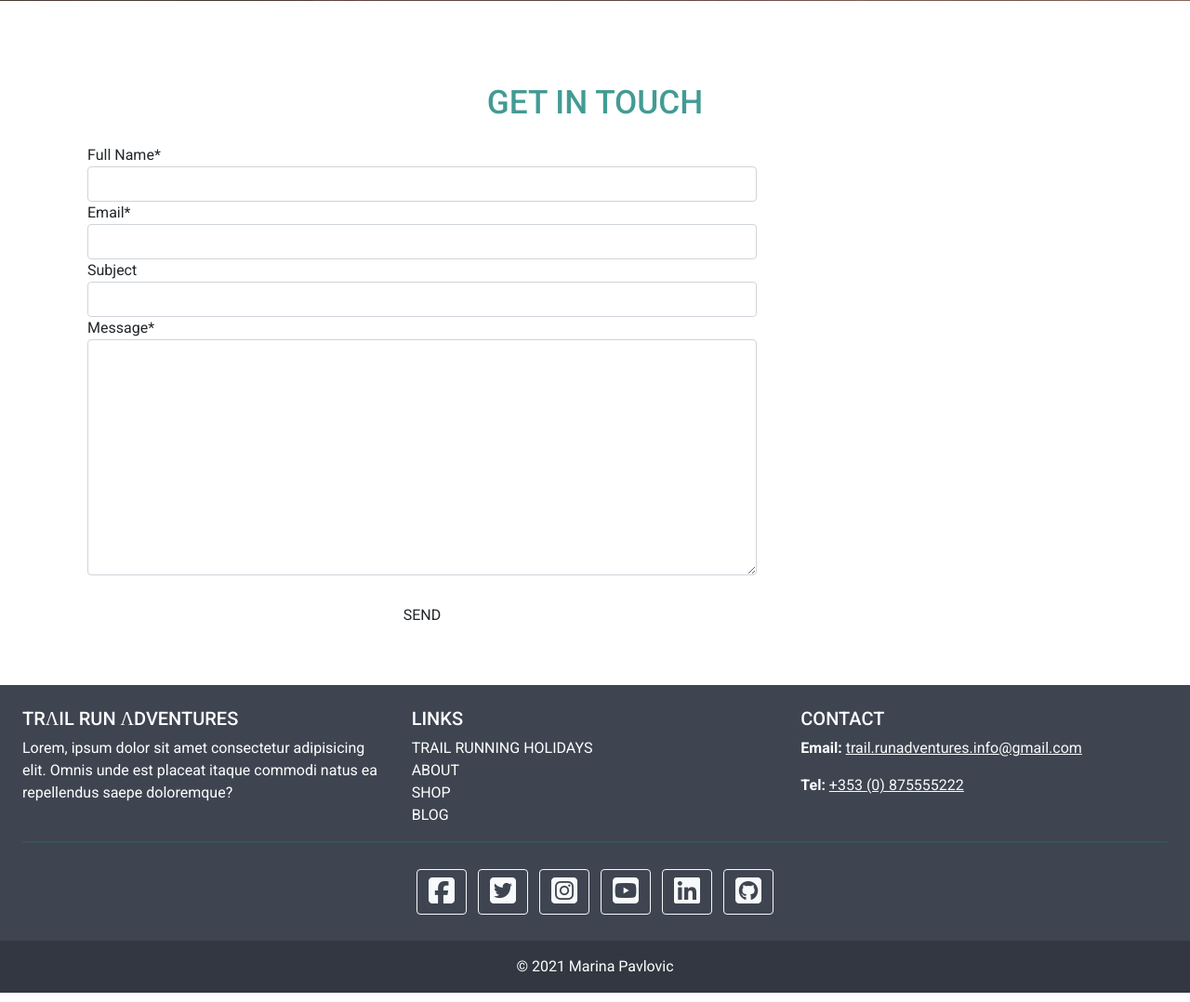
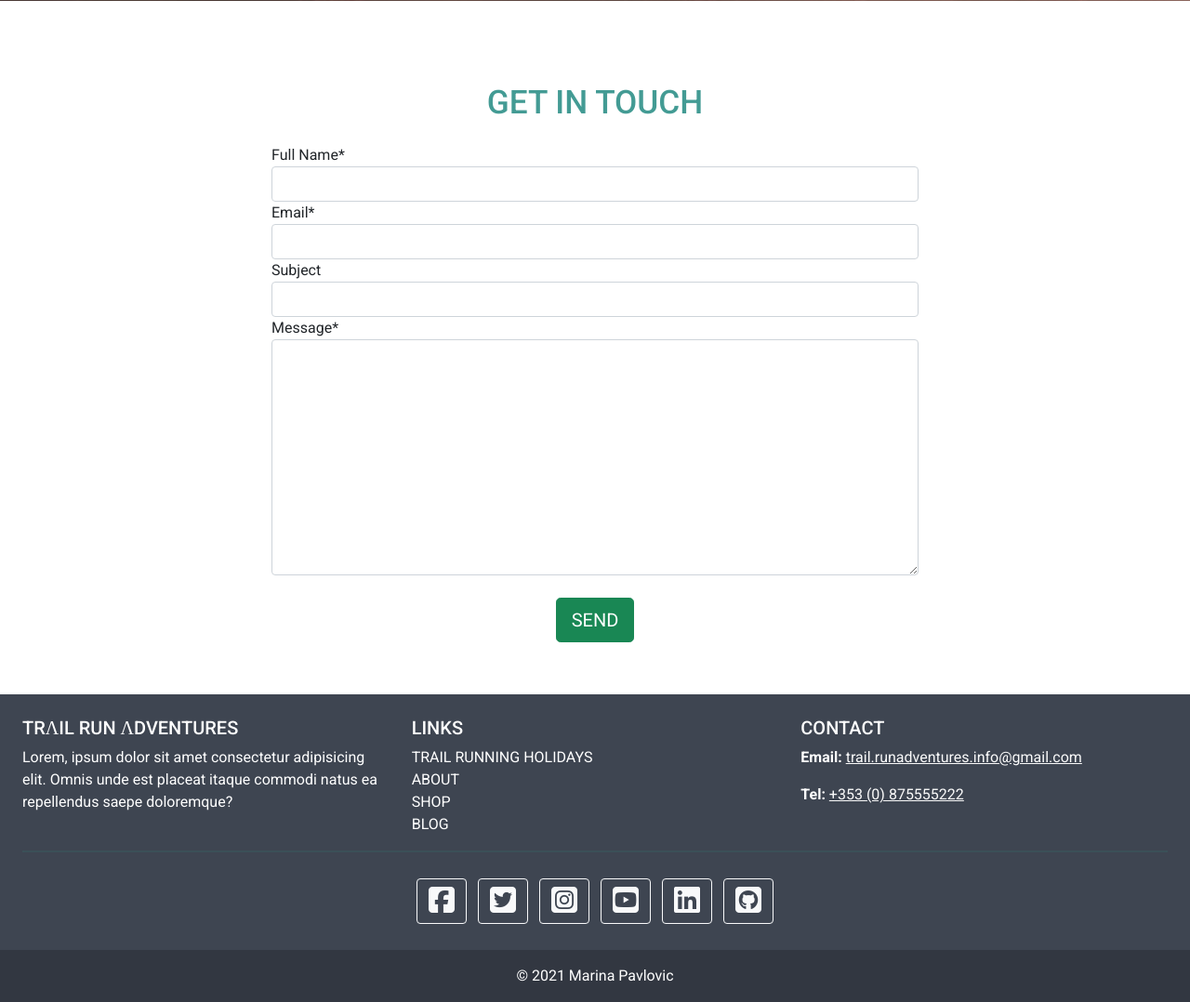
Before and after one commit to FruitbatM/trail-run-adventures, a Django app: page /contact/ in a window 1280 px wide. Shown: the part 780-1858 px from the top of the page at 93% size. Run offline with Django 3.2, Linux system fonts and the light colour scheme; parts of the project's set-up code (start-up, migrations or seed data) failed here and were passed over; some libraries are stand-ins or nearby versions.

Commit message:
Style contact form

```diff
--- a/contact/templates/contact/contact.html
+++ b/contact/templates/contact/contact.html
@@ -34,7 +34,7 @@
         </div>
     </div>
     <div class="row">
-        <div class="col-sm-12">
+        <div class="col">
             {% include 'contact/includes/contact-form.html' %}
         </div>
     </div>
--- a/contact/templates/contact/includes/contact-form.html
+++ b/contact/templates/contact/includes/contact-form.html
@@ -1,11 +1,12 @@
 <div class="container">
     <div class="row">
-        <div class="col-sm-12 col-md-8 col-lg-8 col-xl-8 mb-5">
-            <form method="POST" action="{% url 'contact' %}">
+        <div class="offset-lg-2 col-lg-8 offset-md-2 col-md-8 mb-5 justify-content-center contact-form px-4">
+            <form method="POST" action="{% url 'contact' %}" id="contact-form">
                 {% csrf_token %}
                 {{ contact_form|crispy }}
                 <div class="text-center mb-2 mt-4">
-                    <button type="submit" id="contact-form-btn" class="btn button-success uppercase w-100">
+                    <button type="submit" class="btn btn-success btn-lg uppercase" id="contact-form-button"
+                        aria-label="Submit the contact form">
                         SEND
                     </button>
                 </div>
--- a/static/css/base.css
+++ b/static/css/base.css
@@ -628,7 +628,14 @@ hr {
   border-radius: 0;
 }
 
-
+/* Contact Form */
+#contact-form-button:hover,
+#contact-form-button:focus,
+#contact-form-button:active {
+  background-color: #149285 !important;
+  border-color: #149285 !important;
+  border: 0.12rem solid;
+}
 
 /* Media Queries */
 /* Display on tablet devices */
```
